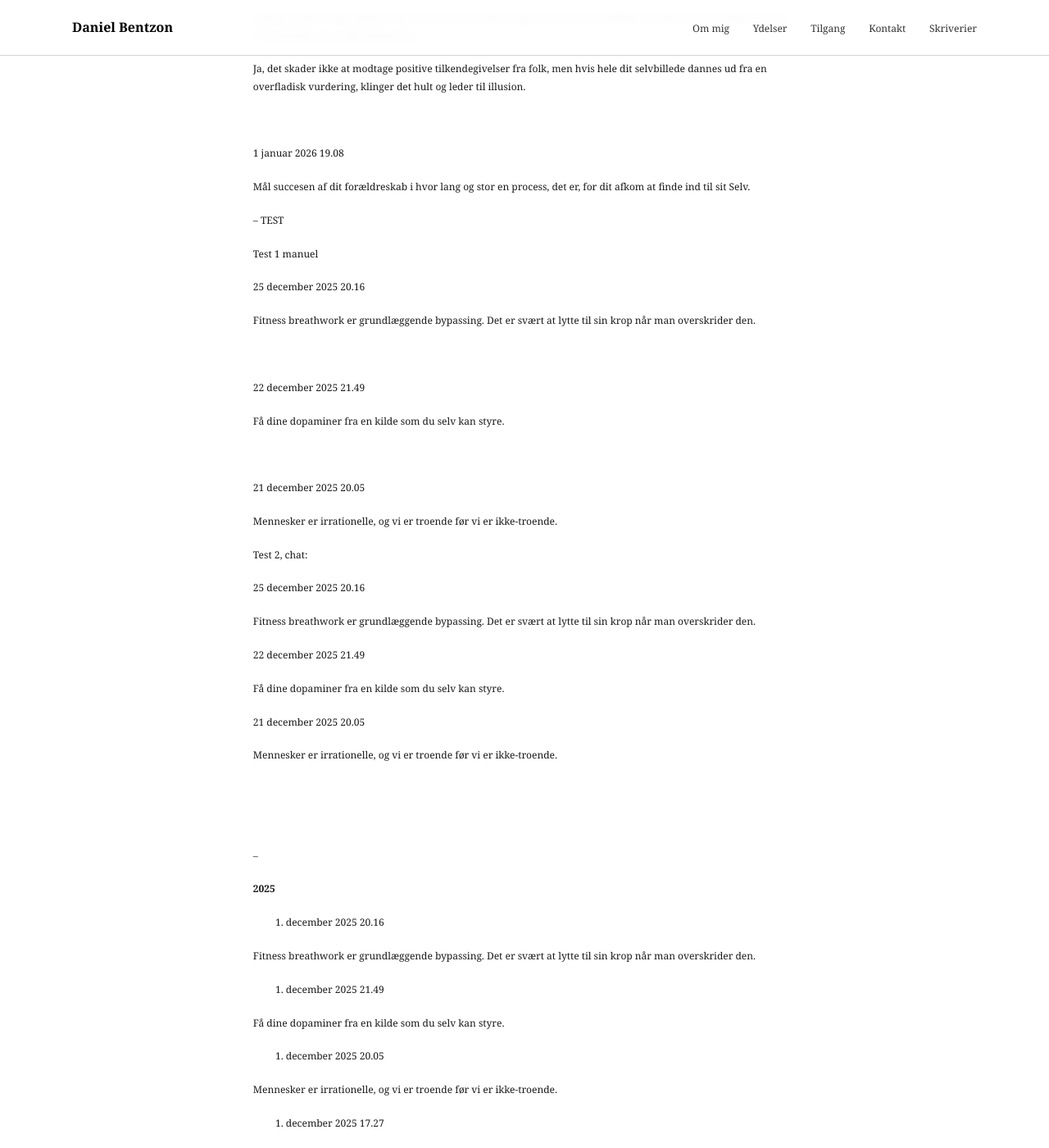
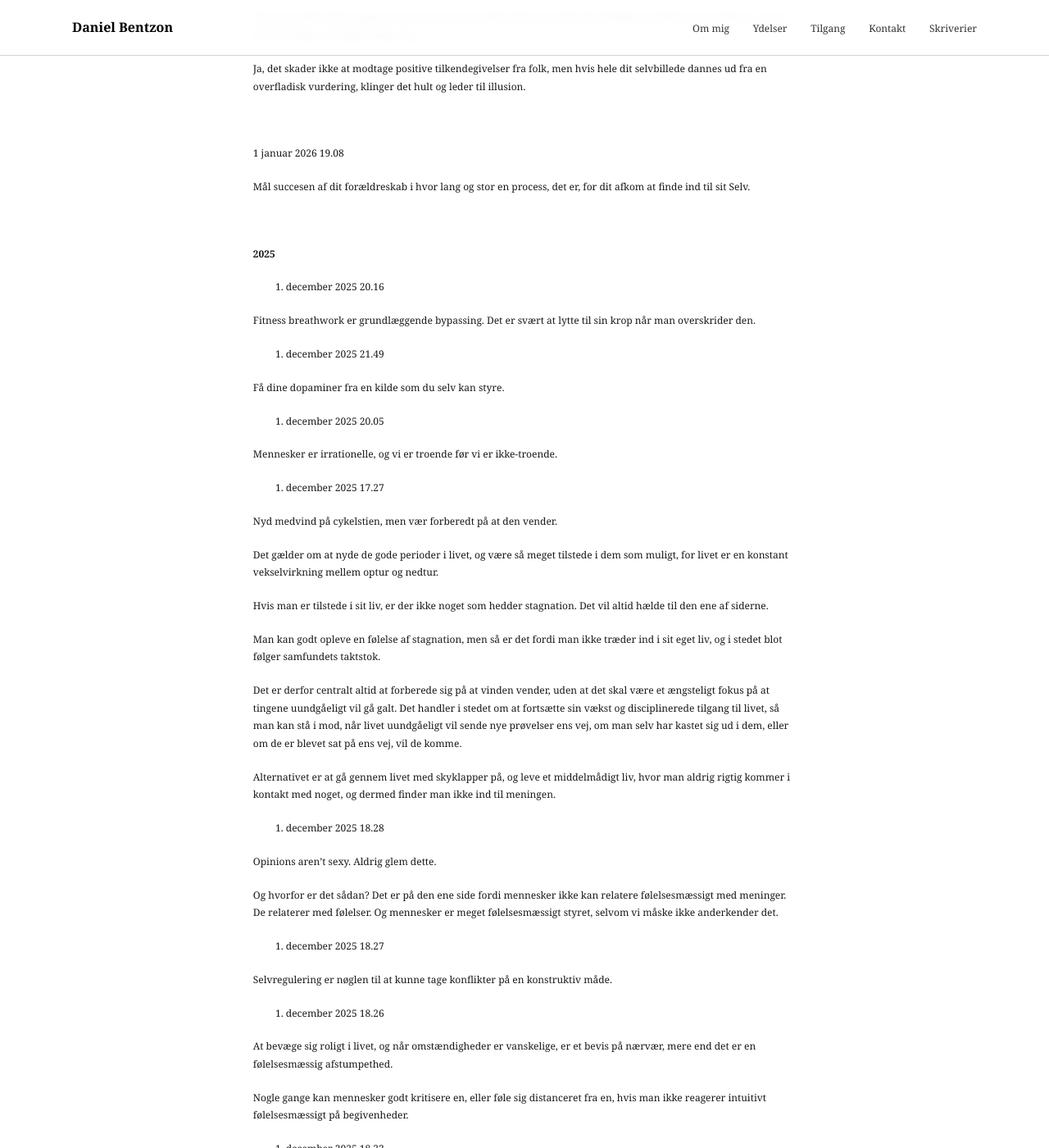
Before and after one commit to danielbentzon/danielbentzon.github.io, a Jekyll site: the page built from _sider/indsigter.md, in a window 1280 px wide and 1400 px high, scrolled down 7254 px. Shown: the whole window at 82% size. Built offline with Jekyll 4.4.1, drawn with Linux system fonts in a browser that asks for light colours.

Commit message:
Update indsigter.md

```diff
--- a/_sider/indsigter.md
+++ b/_sider/indsigter.md
@@ -8,7 +8,6 @@
 Nogle gange er det bedste råd det mest simple. Det er fint med tidløs indianerfilosofi, men hvis man bliver spurgt ind til hvorfor nogen føler sig utrygge, er det måske mere passende at fortælle dem at de er gode nok som de er.
 
 
-
 &nbsp;
 
 21 juli 2026
@@ -368,54 +367,7 @@
 Mål succesen af dit forældreskab i hvor lang og stor en process, det er, for dit afkom at finde ind til sit Selv.
 
 
-
--- TEST
-
-Test 1 manuel
-
-25 december 2025 20.16
-
-Fitness breathwork er grundlæggende bypassing. Det er svært at lytte til sin krop når man overskrider den.
-
-
-
-&nbsp;
-
-22 december 2025 21.49
-
-Få dine dopaminer fra en kilde som du selv kan styre.
-
-
-
-&nbsp;
-
-21 december 2025 20.05
-
-Mennesker er irrationelle, og vi er troende før vi er ikke-troende.
-
-
-
-Test 2, chat:
-
-25 december 2025 20.16
-
-Fitness breathwork er grundlæggende bypassing. Det er svært at lytte til sin krop når man overskrider den.
-
-22 december 2025 21.49
-
-Få dine dopaminer fra en kilde som du selv kan styre.
-
-21 december 2025 20.05
-
-Mennesker er irrationelle, og vi er troende før vi er ikke-troende.
-
-
-
-&nbsp;
-
-&nbsp;
-
---
+&nbsp;
 
 **2025**
 
```
